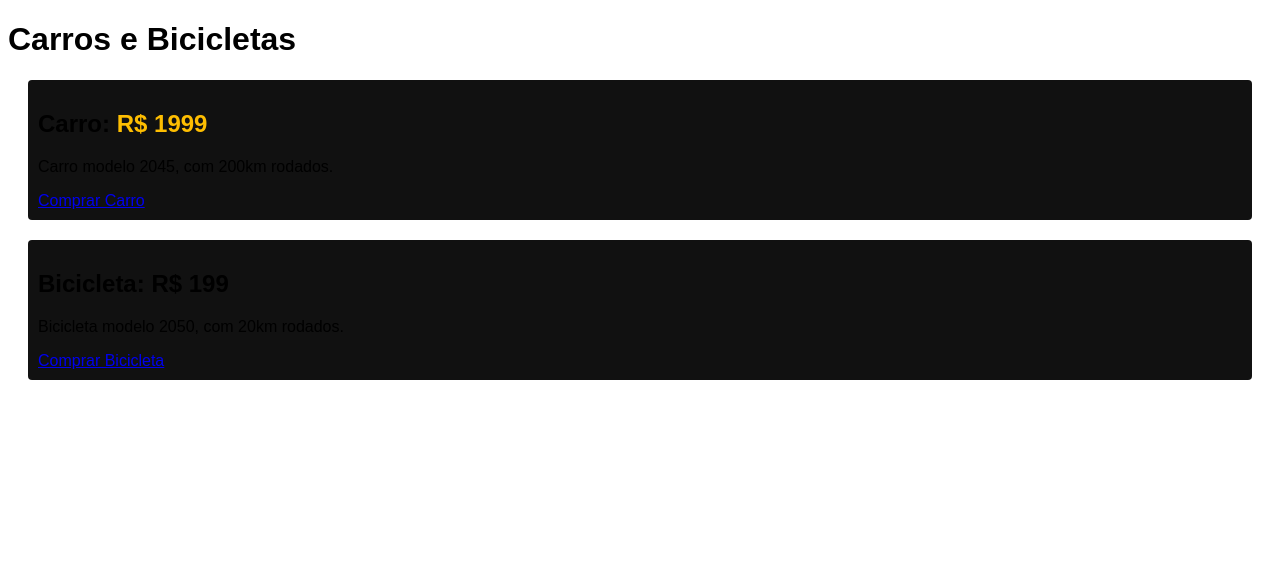
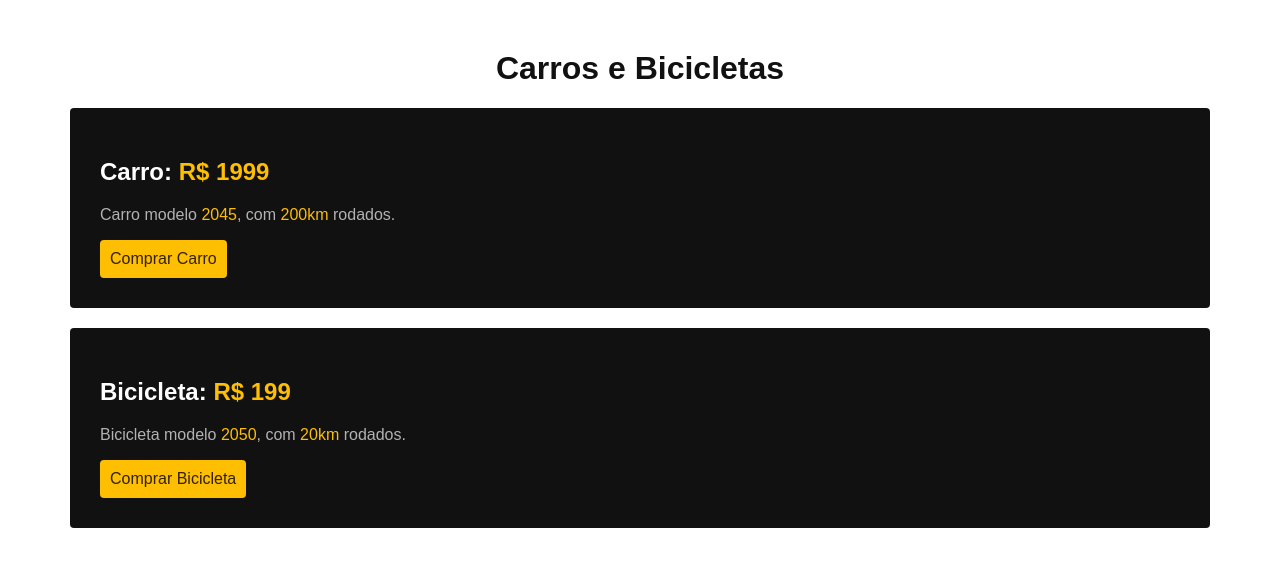
Before and after one commit to jvmsantos13/Desafio-Display, a plain HTML site: page index.html in a window 1280 px wide. Drawn offline with Linux system fonts and the light colour scheme.

Commit message:
Update style.css

```diff
--- a/style.css
+++ b/style.css
@@ -1,8 +1,9 @@
 body {
   font-family: Arial, Helvetica, sans-serif;
+  margin: 50px;
 }
 
-#titulo {
+h1 {
   text-align: center;
   color: #111;
 }
@@ -10,25 +11,27 @@ body {
 .item {
   background: #111;
   border-radius: 4px;
-  padding: 10px;
+  padding: 30px;
   margin: 20px;
-
 }
 
-.subtitulo {
+h2 {
   color: white;
 }
 
-.texto {
+p {
   color: #b2b2b2;
 }
 
-.amarelo {
+span {
   color: #febe01;
 }
 
-.botao {
+a {
   background: #febe01;
+  color: #332200;
   border-radius: 4px;
-
+  text-decoration: none;
+  padding: 10px;
+  display: inline-block;
 }
```
